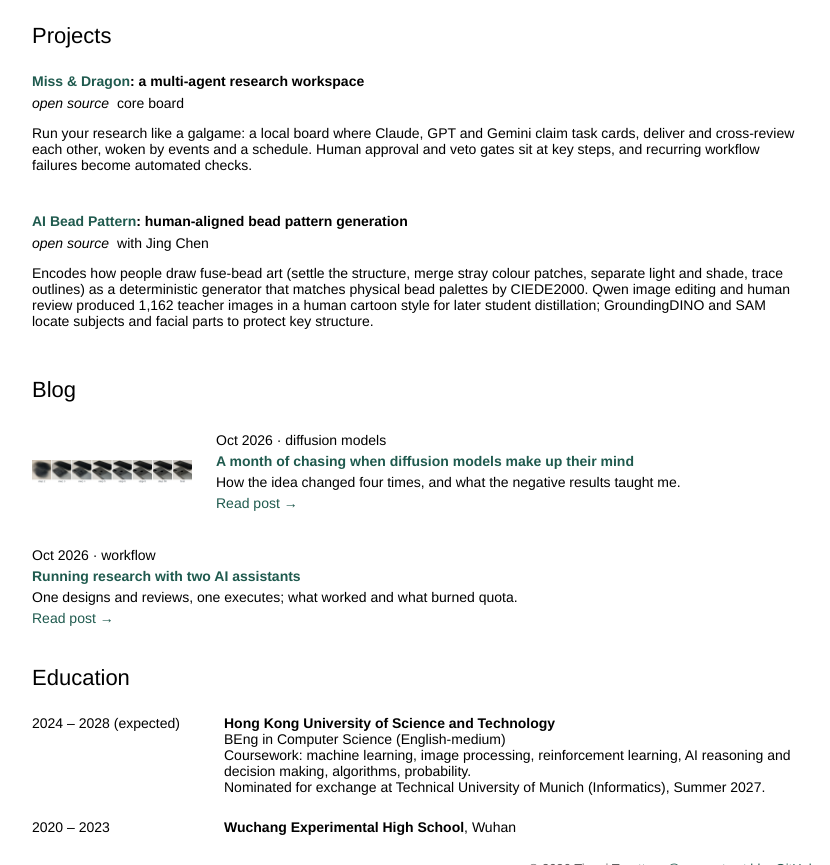
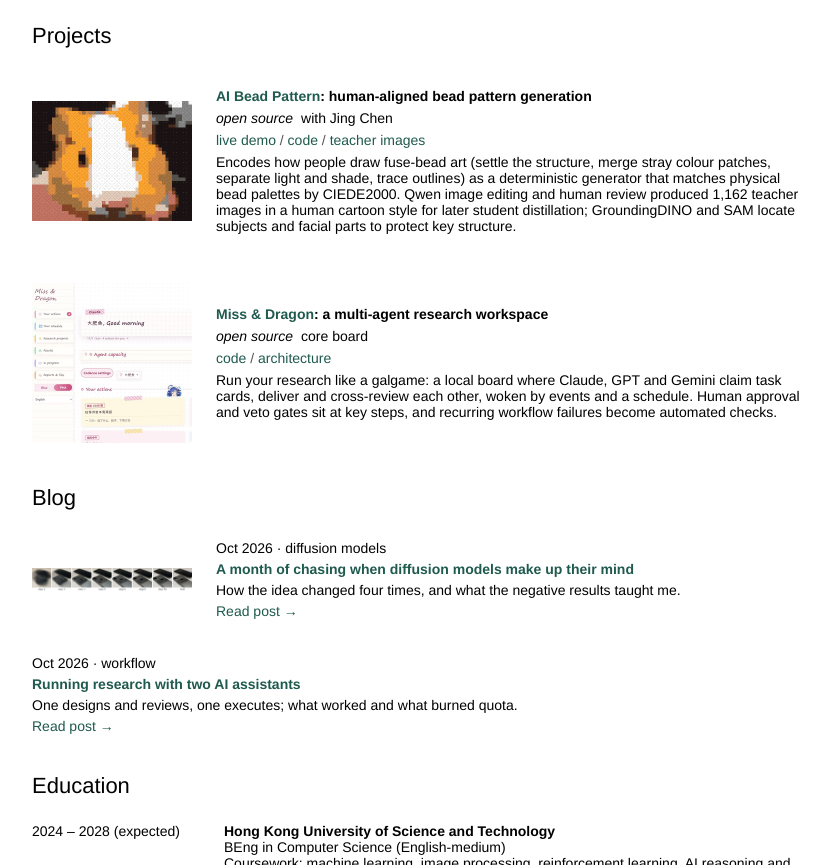
Before and after one commit to Teddytututu/Teddytututu.github.io, a plain HTML site: page index.html in a window 1280 px wide. Shown: the part 1902-2767 px from the top of the page, without its empty margins (224-1054 px from the left). Drawn offline with Linux system fonts and the light colour scheme; a web font is replaced by a local one.

Commit message:
Projects: bead pattern first, thumbnails and link rows
AI Bead Pattern now leads the projects section with a pattern thumbnail that
shows the source photo on hover (the template's existing hover swap), and a
live demo / code / teacher images link row. Miss & Dragon gets a board
screenshot thumbnail and code / architecture links.

Co-Authored-By: Claude Opus 5.5 <noreply@anthropic.com>

```diff
--- a/assets/style.css
+++ b/assets/style.css
@@ -456,3 +456,8 @@ figcaption { margin-top: 6px; font-size: 12px; }
   .edu { grid-template-columns: 112px minmax(0, 1fr); gap: 8px; }
   .post h1 { font-size: 28px; }
 }
+/* Project thumbnails: same 160px media column as research rows; links row like the template's paper links. */
+.paper-media .one img { width: 100%; height: 100%; object-fit: contain; border-radius: 4px; }
+#projects .paper-media > img { width: 160px; max-width: 100%; aspect-ratio: 1; object-fit: cover; border-radius: 4px; }
+#projects .paper-links { margin: 2px 0 6px; }
+#projects .paper p { margin: 6px 0 0; }
--- a/index.html
+++ b/index.html
@@ -59,10 +59,12 @@
 </div></div>
 </section>
 <section id="projects"><div class="section-header"><h2>Projects</h2></div>
-<div class="paper text-only"><div class="paper-info"><h3><a href="https://github.com/Teddytututu/miss-and-dragon">Miss &amp; Dragon</a>: a multi-agent research workspace</h3><div class="meta"><span class="tag on">open source</span>core board</div>
+<div class="paper" onmouseout="this.classList.remove('hover-active')" onmouseover="this.classList.add('hover-active')"><div class="paper-media"><div class="one"><div class="two"><img alt="Original photo of a guinea pig" src="assets/img/bead_photo.jpg"/></div><img alt="The same guinea pig as a 48 by 48 fuse-bead pattern" src="assets/img/bead_pattern.jpg"/></div></div><div class="paper-info"><h3><a href="https://github.com/Teddytututu/ai-bead-pattern">AI Bead Pattern</a>: human-aligned bead pattern generation</h3><div class="meta"><span class="tag on">open source</span>with Jing Chen</div>
+<div class="paper-links"><a href="https://teddytututu.github.io/ai-bead-pattern/">live demo</a> / <a href="https://github.com/Teddytututu/ai-bead-pattern">code</a> / <a href="https://teddytututu.github.io/qwen-teacher-review/showcase.html">teacher images</a></div>
+<p>Encodes how people draw fuse-bead art (settle the structure, merge stray colour patches, separate light and shade, trace outlines) as a deterministic generator that matches physical bead palettes by CIEDE2000. Qwen image editing and human review produced 1,162 teacher images in a human cartoon style for later student distillation; GroundingDINO and SAM locate subjects and facial parts to protect key structure.</p></div></div>
+<div class="paper"><div class="paper-media"><img alt="The Miss and Dragon research board in its pink notebook theme" src="assets/img/miss_dragon.jpg"/></div><div class="paper-info"><h3><a href="https://github.com/Teddytututu/miss-and-dragon">Miss &amp; Dragon</a>: a multi-agent research workspace</h3><div class="meta"><span class="tag on">open source</span>core board</div>
+<div class="paper-links"><a href="https://github.com/Teddytututu/miss-and-dragon">code</a> / <a href="https://github.com/Teddytututu/miss-and-dragon/blob/main/docs/ARCHITECTURE.md">architecture</a></div>
 <p>Run your research like a galgame: a local board where Claude, GPT and Gemini claim task cards, deliver and cross-review each other, woken by events and a schedule. Human approval and veto gates sit at key steps, and recurring workflow failures become automated checks.</p></div></div>
-<div class="paper text-only"><div class="paper-info"><h3><a href="https://github.com/Teddytututu/ai-bead-pattern">AI Bead Pattern</a>: human-aligned bead pattern generation</h3><div class="meta"><span class="tag on">open source</span>with Jing Chen</div>
-<p>Encodes how people draw fuse-bead art (settle the structure, merge stray colour patches, separate light and shade, trace outlines) as a deterministic generator that matches physical bead palettes by CIEDE2000. Qwen image editing and human review produced 1,162 teacher images in a human cartoon style for later student distillation; GroundingDINO and SAM locate subjects and facial parts to protect key structure.</p></div></div>
 </section>
 <section id="blog"><div class="section-header"><h2>Blog</h2></div>
 <div class="cards">
```
Also changed, not shown: assets/img/bead_pattern.jpg (added), assets/img/bead_photo.jpg (added), assets/img/miss_dragon.jpg (added).
